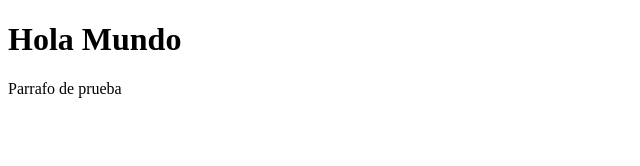
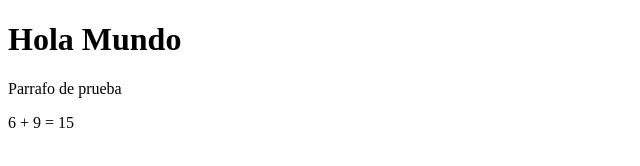
Before and after one commit to zurupe/PruebasP3Lab2, a website: page public/index.html in a window 1280 px wide. Shown: the full height of the page, 0-640 px from the left. Drawn offline with Linux system fonts and the light colour scheme.

Commit message:
Segundo intento de despliegue

```diff
--- a/public/app.js
+++ b/public/app.js
@@ -1,4 +1,4 @@
 function suma(a, b) {
     return a + b;
 }
-document.getElementById('out').textContent = '6 + 9 = $';
+document.getElementById('out').textContent = `6 + 9 = ${suma(6, 9)}`;
--- a/public/index.html
+++ b/public/index.html
@@ -10,6 +10,7 @@
 <body>
     <h1>Hola Mundo</h1>
     <p>Parrafo de prueba</p>
+    <p id="out"></p>
     <script src="app.js"></script>
 </body>
 
```
Also changed, not shown: .github/workflows/ci.yml, .github/workflows/firebase-hosting-merge.yml.
